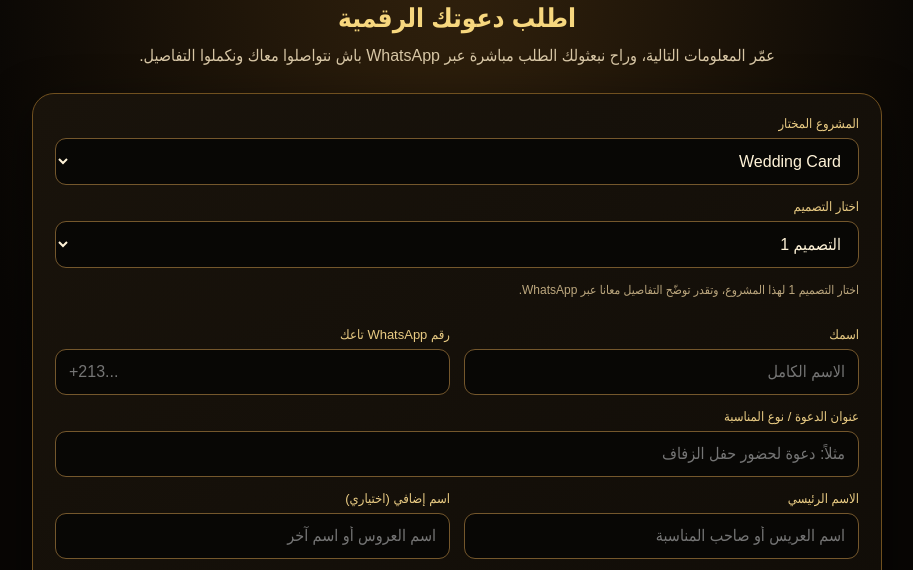
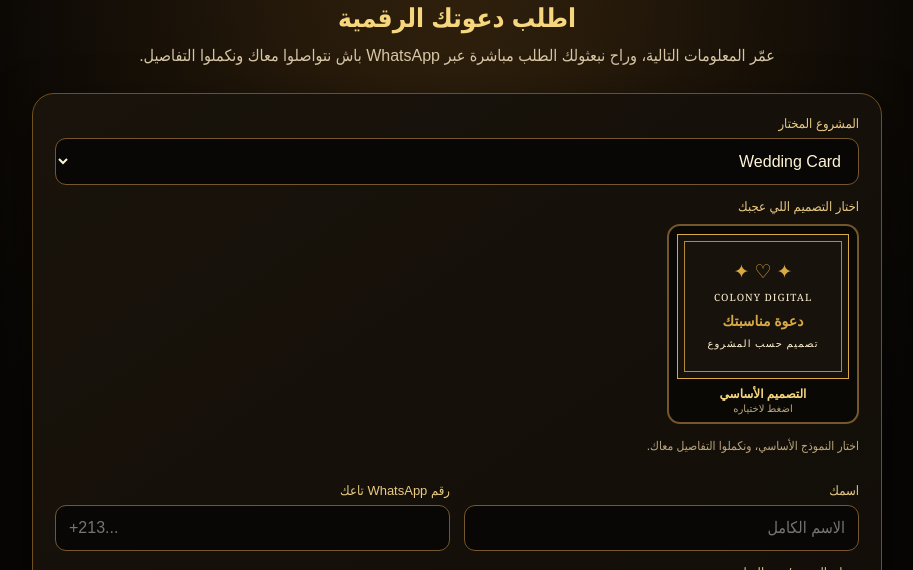
Before and after one commit to colony-ha/Colony-Digital, a plain HTML site: page order.html in a window 1280 px wide. Shown: the part 156-726 px from the top of the page, without its empty margins (183-1096 px from the left). Drawn offline with Linux system fonts and the light colour scheme.

Commit message:
Show visual design thumbnails on the order form

```diff
--- a/order.html
+++ b/order.html
@@ -10,7 +10,20 @@
 main{max-width:850px;margin:auto}.brand{text-align:center;color:var(--gold2);font: bold 30px Georgia,serif;letter-spacing:3px;margin:10px}.brand small{display:block;font: bold 12px Georgia,serif;letter-spacing:7px;margin-top:5px}
 h1{text-align:center;color:var(--gold2);font-size:26px;margin:25px 0 8px}.intro{text-align:center;color:#d7c6a5;line-height:1.8;margin:0 0 22px}
 .panel{background:linear-gradient(145deg,#19130b,#0d0a06);border:1px solid var(--line);border-radius:22px;padding:22px;box-shadow:0 15px 45px #0008}
-.grid{display:grid;grid-template-columns:1fr 1fr;gap:14px}.wide{grid-column:1/-1}label{display:block;font-size:13px;color:#e9cb83;margin-bottom:7px}input,select,textarea{width:100%;padding:13px;border:1px solid #74572c;border-radius:11px;background:#080705;color:#fff3d8;font:inherit;outline:none}input:focus,select:focus,textarea:focus{border-color:var(--gold2)}textarea{min-height:95px;resize:vertical}.hint{font-size:12px;color:#bca77e;line-height:1.8}.submit{width:100%;margin-top:18px;padding:15px;border:0;border-radius:30px;background:linear-gradient(110deg,#b57920,#f6cf70);color:#171006;font-weight:bold;font-size:16px;cursor:pointer}.back{display:block;text-align:center;color:#e9c46d;margin-top:18px}
+.grid{display:grid;grid-template-columns:1fr 1fr;gap:14px}.wide{grid-column:1/-1}label{display:block;font-size:13px;color:#e9cb83;margin-bottom:7px}input,select,textarea{width:100%;padding:13px;border:1px solid #74572c;border-radius:11px;background:#080705;color:#fff3d8;font:inherit;outline:none}input:focus,select:focus,textarea:focus{border-color:var(--gold2)}textarea{min-height:95px;resize:vertical}.hint{font-size:12px;color:#bca77e;line-height:1.8}
+.design-grid{display:grid;grid-template-columns:repeat(4,minmax(0,1fr));gap:12px;margin-top:10px}
+.design-card{border:2px solid #74572c;border-radius:13px;padding:8px;background:#0a0805;color:#fff2d5;cursor:pointer;text-align:center;min-width:0;transition:.15s}
+.design-card.selected{border-color:#f2c967;box-shadow:0 0 0 2px #d9a94355}
+.design-art{height:145px;border:1px solid var(--accent);background:var(--paper);color:var(--ink);display:flex;align-items:center;justify-content:center;padding:9px;position:relative;overflow:hidden}
+.design-art:before{content:"";position:absolute;inset:6px;border:1px solid var(--accent);opacity:.8}
+.design-art-inner{position:relative;z-index:1;width:100%;font-family:Georgia,serif;line-height:1.5}
+.design-art .orn{font-size:19px;color:var(--accent)}
+.design-art .sample-title{font-size:10px;letter-spacing:1px;margin:5px 0}
+.design-art .sample-names{font-size:14px;font-weight:bold;color:var(--accent);overflow-wrap:anywhere}
+.design-card strong{display:block;font-size:12px;margin:8px 0 2px;color:var(--gold2)}
+.design-card small{display:block;font-size:10px;color:#bca77e}
+@media(max-width:600px){.design-grid{grid-template-columns:repeat(2,minmax(0,1fr))}.design-art{height:135px}}
+.submit{width:100%;margin-top:18px;padding:15px;border:0;border-radius:30px;background:linear-gradient(110deg,#b57920,#f6cf70);color:#171006;font-weight:bold;font-size:16px;cursor:pointer}.back{display:block;text-align:center;color:#e9c46d;margin-top:18px}
 @media(max-width:600px){.grid{grid-template-columns:1fr}.wide{grid-column:auto}.panel{padding:16px}h1{font-size:22px}}
 </style>
 </head>
@@ -25,7 +38,7 @@ h1{text-align:center;color:var(--gold2);font-size:26px;margin:25px 0 8px}.intro{
 <div class="grid">
 <div class="wide"><label for="project">المشروع المختار</label><select id="project" required>
 <option value="Wedding Card">Wedding Card</option><option value="Wedding Invitation">Wedding Invitation</option><option value="Wedding Envelope">Wedding Envelope</option><option value="Event Invitations">Event Invitations</option></select></div>
-<div class="wide"><label for="design">اختار التصميم</label><select id="design" required><option value="">اختار المشروع أولاً</option></select><p class="hint" id="designHint">اختار المشروع باش تظهرلك التصاميم المتوفرة.</p></div>
+<div class="wide"><label>اختار التصميم اللي عجبك</label><input id="design" type="hidden"><div id="designGallery" class="design-grid"></div><p class="hint" id="designHint">اختار المشروع باش تظهرلك صور التصاميم.</p></div>
 <div><label for="customer">اسمك</label><input id="customer" required placeholder="الاسم الكامل"></div>
 <div><label for="customerPhone">رقم WhatsApp تاعك</label><input id="customerPhone" type="tel" required placeholder="+213..."></div>
 <div class="wide"><label for="title">عنوان الدعوة / نوع المناسبة</label><input id="title" required placeholder="مثلاً: دعوة لحضور حفل الزفاف"></div>
@@ -45,20 +58,54 @@ h1{text-align:center;color:var(--gold2);font-size:26px;margin:25px 0 8px}.intro{
 <a href="./" class="back">COLONY DIGITAL · دعوات رقمية لكل مناسباتكم</a>
 </main>
 <script>
-const designSelect=document.getElementById('design');
+const designGallery=document.getElementById('designGallery');
+const designInput=document.getElementById('design');
 const designHint=document.getElementById('designHint');
-const designOptions={'Wedding Invitation':12,'Wedding Envelope':4};
+const designOptions={
+ 'Wedding Invitation':[
+  ['floral','كلاسيكي بالورود','#b47b42','#fff4e4','#543725','❀ ✿ ❀'],
+  ['royal','ملكي فاخر','#d9b56e','#101d36','#fff0cc','✦ ♛ ✦'],
+  ['minimal','عصري وبسيط','#4b4b4b','#ffffff','#222222','— ✧ —'],
+  ['romance','رومانسي ناعم','#c87891','#fff0f4','#633846','♡ ❀ ♡'],
+  ['burgundy','خمري فاخر','#e0bd77','#4b1026','#fff1d7','✦ ❦ ✦'],
+  ['botanical','أخضر طبيعي','#567b58','#f4f6e9','#2d4934','❧ ♧ ❧'],
+  ['beach','تصميم بحري','#198b9a','#eafaff','#184a5a','≈ ☼ ≈'],
+  ['arch','إسلامي أنيق','#c5a15a','#f8f0dc','#234d43','۞ ✦ ۞'],
+  ['silver','كحلي وفضي','#c6d3e6','#101d37','#f2f5fb','✧ ✦ ✧'],
+  ['terracotta','تيراكوتا دافئ','#b9654b','#fff0e3','#60392c','❋ ❀ ❋'],
+  ['ornate','بنفسجي مزخرف','#d1b5f0','#24163a','#fff3ff','✧ ❦ ✧'],
+  ['blackgold','أسود وذهبي','#d8b45e','#101010','#fff8e7','✦ ♡ ✦']
+ ],
+ 'Wedding Envelope':[
+  ['romantic','رومانسي 🌹','#a84461','#f6d6d5','#702e43','✿ ❀ ✧'],
+  ['luxe','فاخر ✨','#855e2e','#f6e6bd','#67431f','✦ ❀ ✦'],
+  ['royal','ملكي 👑','#b89bd8','#201d35','#fff0d0','♛ ✦ ♛'],
+  ['garden','حديقة 🌿','#547b57','#d9e6c7','#304b37','❀ ❧ ❀']
+ ]
+};
+function chooseDesign(value){
+ designInput.value=value;
+ designGallery.querySelectorAll('.design-card').forEach(card=>card.classList.toggle('selected',card.dataset.value===value));
+}
 function refreshDesigns(){
  const selected=document.getElementById('project').value;
- const count=designOptions[selected];
- designSelect.innerHTML='';
- if(count){
-  designSelect.add(new Option('اختار التصميم',''));
-  for(let i=1;i<=count;i++) designSelect.add(new Option('التصميم '+i,'التصميم '+i));
-  designHint.textContent='متوفر '+count+' تصميمات لهذا المشروع. اختار التصميم اللي عجبك.';
+ const designs=designOptions[selected];
+ designGallery.innerHTML='';
+ designInput.value='';
+ if(designs){
+  designs.forEach(([id,name,accent,paper,ink,motif])=>{
+   const card=document.createElement('button');
+   card.type='button';card.className='design-card';card.dataset.value=id;
+   card.innerHTML='<div class="design-art" style="--accent:'+accent+';--paper:'+paper+';--ink:'+ink+'"><div class="design-art-inner"><div class="orn">'+motif+'</div><div class="sample-title">دعوة خاصة</div><div class="sample-names">اسم العريس<br>♥<br>اسم العروس</div><div class="sample-title">التاريخ · المكان</div><div class="orn">♡ ♡ ♡</div></div></div><strong>'+name+'</strong><small>اضغط لاختيار هذا التصميم</small>';
+   card.addEventListener('click',()=>chooseDesign(id));
+   designGallery.appendChild(card);
+  });
+  designHint.textContent='تقدر تشوف '+designs.length+' تصاميم مصغّرة. اضغط على الصورة اللي عجباتك.';
  }else{
-  designSelect.add(new Option('التصميم 1','التصميم 1'));
-  designHint.textContent='اختار التصميم 1 لهذا المشروع، وتقدر توضّح التفاصيل معانا عبر WhatsApp.';
+  const card=document.createElement('button');card.type='button';card.className='design-card';card.dataset.value='default';
+  card.innerHTML='<div class="design-art" style="--accent:#d9a943;--paper:#17120b;--ink:#fff2d5"><div class="design-art-inner"><div class="orn">✦ ♡ ✦</div><div class="sample-title">COLONY DIGITAL</div><div class="sample-names">دعوة مناسبتك</div><div class="sample-title">تصميم حسب المشروع</div></div></div><strong>التصميم الأساسي</strong><small>اضغط لاختياره</small>';
+  card.addEventListener('click',()=>chooseDesign('default'));designGallery.appendChild(card);
+  designHint.textContent='اختار النموذج الأساسي، ونكملوا التفاصيل معاك.';
  }
 }
 document.getElementById('project').addEventListener('change',refreshDesigns);
@@ -69,6 +116,7 @@ refreshDesigns();
 document.getElementById('orderForm').addEventListener('submit',e=>{
  e.preventDefault();
  const v=id=>document.getElementById(id).value.trim();
+ if(!v('design')){alert('اختار صورة التصميم اللي عجباتك قبل إرسال الطلب.');return;}
  const fields=[
  ['المشروع',v('project')],['التصميم',v('design')],['اسم الزبون',v('customer')],['رقم الزبون',v('customerPhone')],
  ['نوع المناسبة',v('title')],['الاسم الرئيسي',v('name1')],['الاسم الإضافي',v('name2')||'غير محدد'],
```
